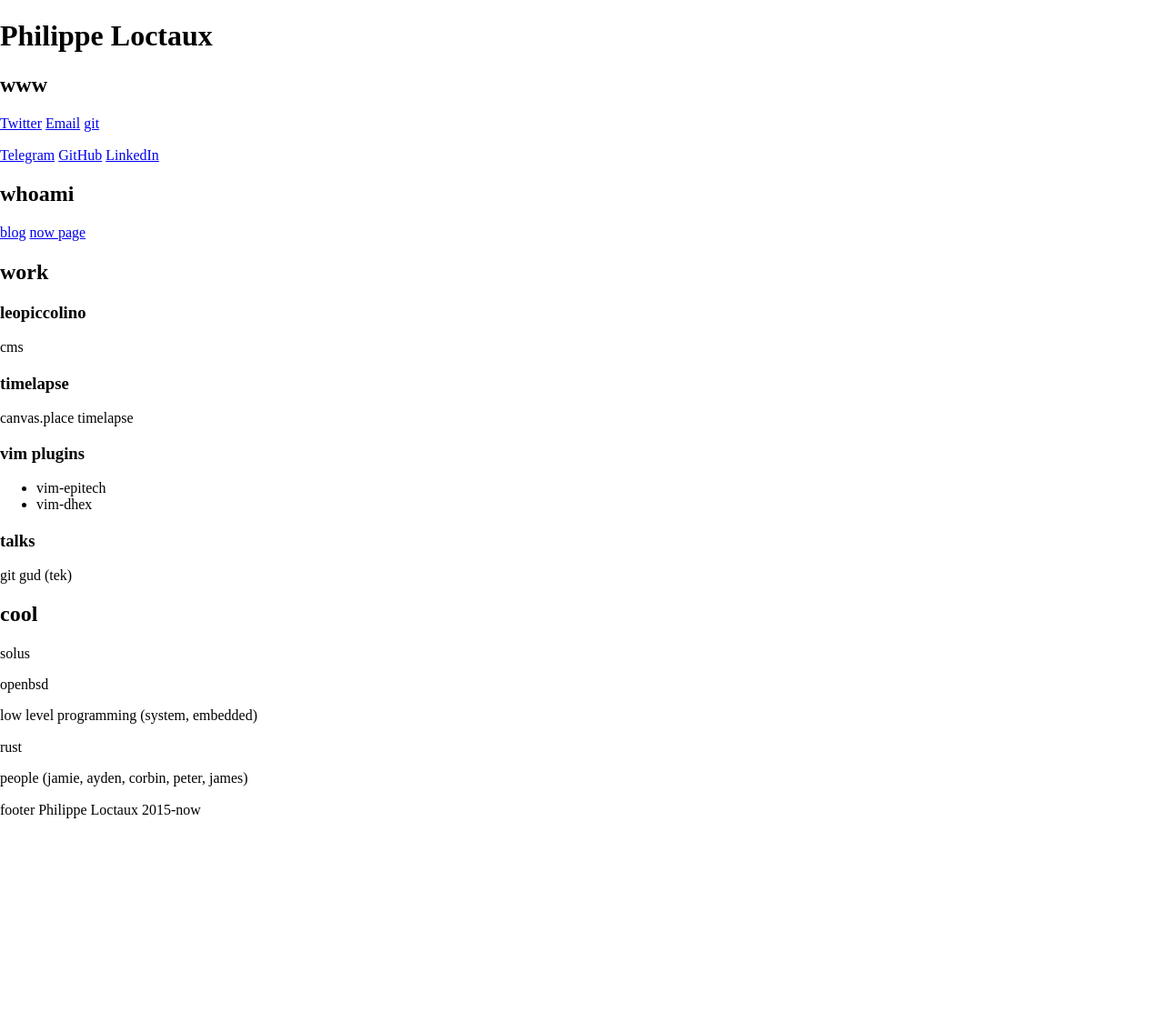
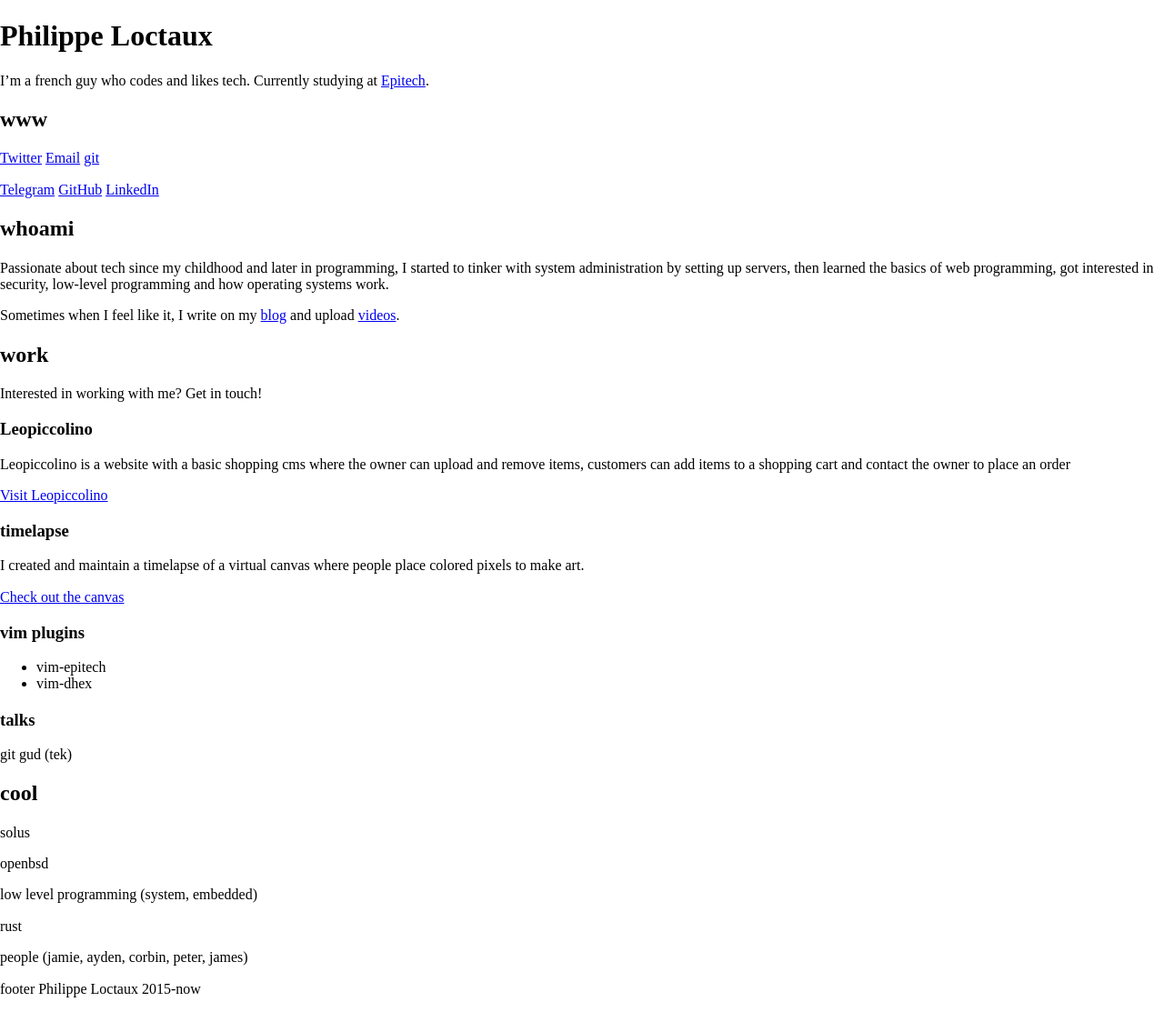
Before and after one commit to x4m3/plcom, a Jekyll site: the page built from index.markdown, in a window 1280 px wide. Shown: the whole page at 91% size. Built offline with Jekyll 4.4.1, drawn with Linux system fonts in a browser that asks for light colours; before the commit the page ends 916 px from its top, so only the background shows below that.

Commit message:
added tagline, whoami, leopiccolino, timelapse

```diff
--- a/index.markdown
+++ b/index.markdown
@@ -3,6 +3,8 @@
 ---
 
 # {{ site.name }}
+
+I'm a french guy who codes and likes tech. Currently studying at [Epitech](https://epitech.eu).
 
 ## www
 
@@ -12,15 +14,23 @@
 
 ## whoami
 
-[blog](https://blog.x4m3.rocks) [now page](/now)
+Passionate about tech since my childhood and later in programming, I started to tinker with system administration by setting up servers, then learned the basics of web programming, got interested in security, low-level programming and how operating systems work.
+
+Sometimes when I feel like it, I write on my [blog](https://blog.x4m3.rocks) and upload [videos](https://youtube.com/philippeloctaux).
 
 ## work
 
-### leopiccolino
-cms
+Interested in working with me? Get in touch!
+
+### Leopiccolino
+Leopiccolino is a website with a basic shopping cms where the owner can upload and remove items, customers can add items to a shopping cart and contact the owner to place an order
+
+[Visit Leopiccolino](https://leopiccolino.fr)
 
 ### timelapse
-canvas.place timelapse
+I created and maintain a timelapse of a virtual canvas where people place colored pixels to make art.
+
+[Check out the canvas](https://canvas.place)
 
 ### vim plugins
  - vim-epitech
```
